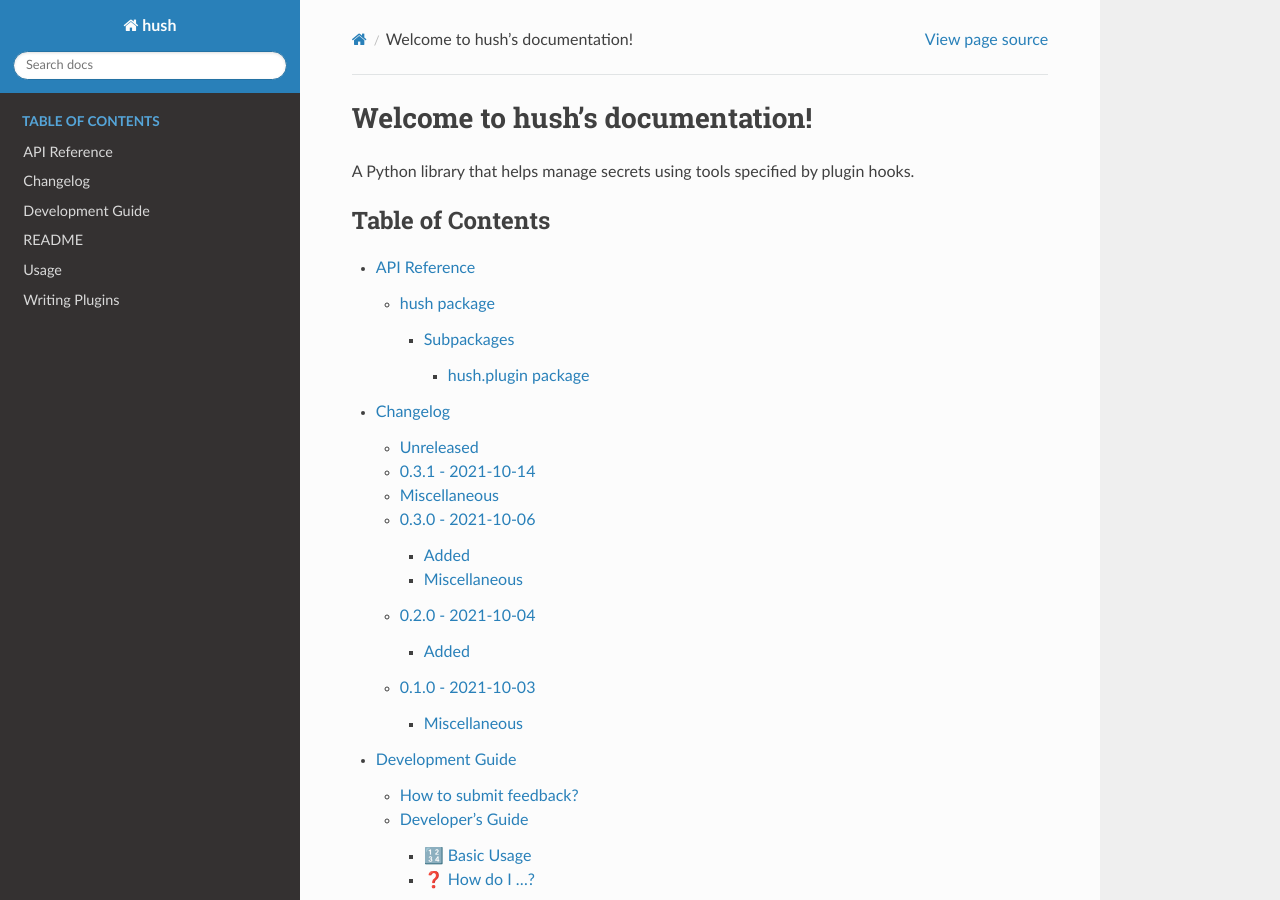
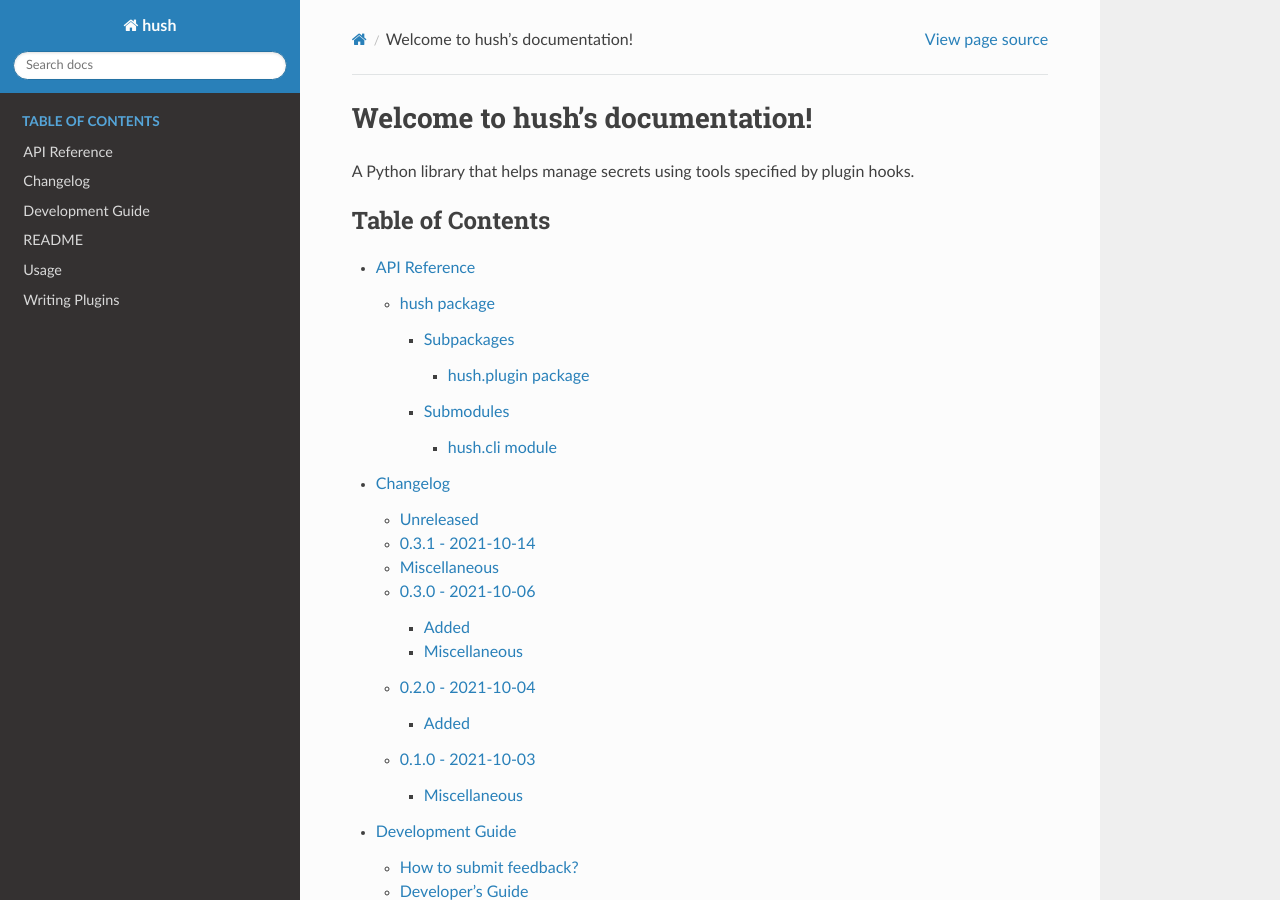
Before and after one commit to bbugyi200/hush, a Sphinx documentation site: the page built from docs/source/index.rst, in a window 1280 px wide and 900 px high. Built offline with Sphinx 7.4.7 and the Read the Docs theme 2.0.0, drawn with Linux system fonts in a browser that asks for light colours.

```diff
--- a/docs/source/hush.rst
+++ b/docs/source/hush.rst
@@ -13,3 +13,11 @@ Subpackages
    :maxdepth: 4
 
    hush.plugin
+
+Submodules
+----------
+
+.. toctree::
+   :maxdepth: 4
+
+   hush.cli
```
